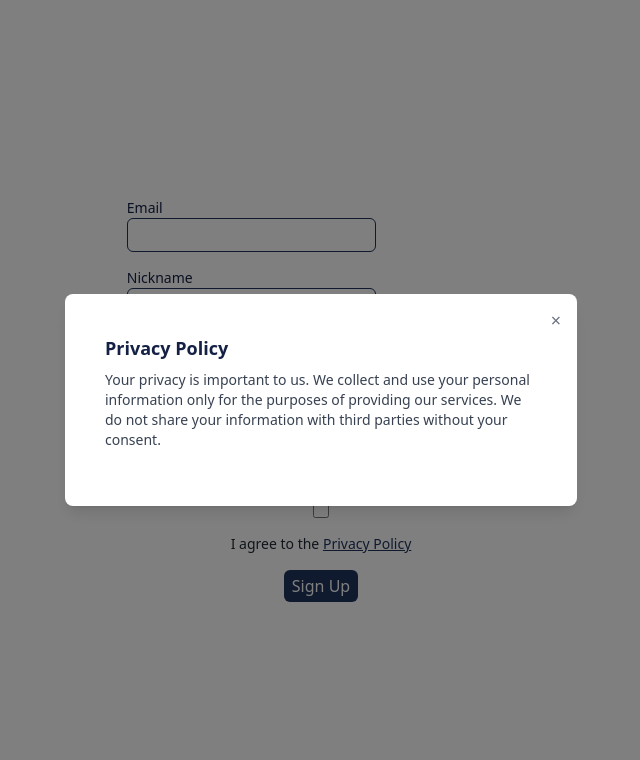
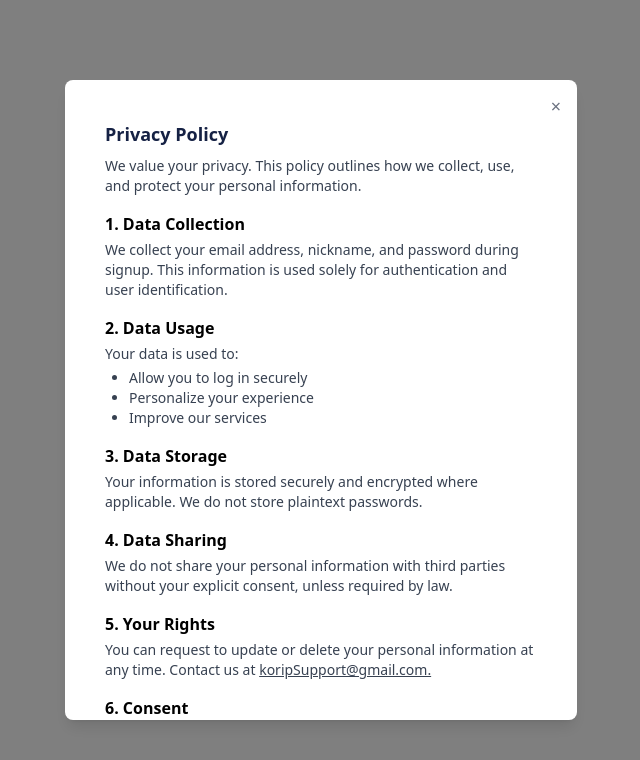
Before and after one commit to Raina-Moon/korip-web, a Next.js app: page /signup/email-verified in a window 1280 px wide. Both pictures are taken after a click on the button "Privacy Policy". Shown: the top 760 px of the page, without its empty margins (319-959 px from the left). Built offline with nearby package versions, Linux system fonts and the light colour scheme; no server answers.

Commit message:
💬update : restructure Privacy Policy modal content and improve checkbox layout in EmailVerifPage

```diff
--- a/src/app/signup/email-verified/page.tsx
+++ b/src/app/signup/email-verified/page.tsx
@@ -98,6 +98,7 @@ const EmailVerifPage = () => {
         </div>
       </div>
 
+      <div className="flex flex-row gap-2 items-center">
         <input
           type="checkbox"
           checked={agree}
@@ -114,6 +115,7 @@ const EmailVerifPage = () => {
             Privacy Policy
           </button>
         </label>
+      </div>
 
       <button className="bg-primary-700 text-white px-2 py-1 rounded-md hover:bg-primary-500">
         Sign Up
@@ -125,11 +127,52 @@ const EmailVerifPage = () => {
             <h2 className="text-lg font-semibold text-primary-800 mb-2">
               Privacy Policy
             </h2>
-            <p className="text-sm text-gray-700 mb-4">
-              Your privacy is important to us. We collect and use your personal
-              information only for the purposes of providing our services. We do
-              not share your information with third parties without your
-              consent.
+            <p className="text-sm text-gray-700 mb-2">
+              We value your privacy. This policy outlines how we collect, use,
+              and protect your personal information.
+            </p>
+
+            <h3 className="text-md font-semibold mt-4 mb-1">
+              1. Data Collection
+            </h3>
+            <p className="text-sm text-gray-700 mb-2">
+              We collect your email address, nickname, and password during
+              signup. This information is used solely for authentication and
+              user identification.
+            </p>
+
+            <h3 className="text-md font-semibold mt-4 mb-1">2. Data Usage</h3>
+            <div className="text-sm text-gray-700 mb-2">
+              <p>Your data is used to:</p>
+              <ul className="list-disc ml-6 mt-1">
+                <li>Allow you to log in securely</li>
+                <li>Personalize your experience</li>
+                <li>Improve our services</li>
+              </ul>
+            </div>
+
+            <h3 className="text-md font-semibold mt-4 mb-1">3. Data Storage</h3>
+            <p className="text-sm text-gray-700 mb-2">
+              Your information is stored securely and encrypted where
+              applicable. We do not store plaintext passwords.
+            </p>
+
+            <h3 className="text-md font-semibold mt-4 mb-1">4. Data Sharing</h3>
+            <p className="text-sm text-gray-700 mb-2">
+              We do not share your personal information with third parties
+              without your explicit consent, unless required by law.
+            </p>
+
+            <h3 className="text-md font-semibold mt-4 mb-1">5. Your Rights</h3>
+            <p className="text-sm text-gray-700 mb-2">
+              You can request to update or delete your personal information at
+              any time. Contact us at <span className="underline">koripSupport@gmail.com.</span>
+            </p>
+
+            <h3 className="text-md font-semibold mt-4 mb-1">6. Consent</h3>
+            <p className="text-sm text-gray-700">
+              By using our services, you consent to the collection and use of
+              your information as described in this policy.
             </p>
           </div>
         </Modal>
```
Lines whose indentation alone changed are shown as unchanged.
